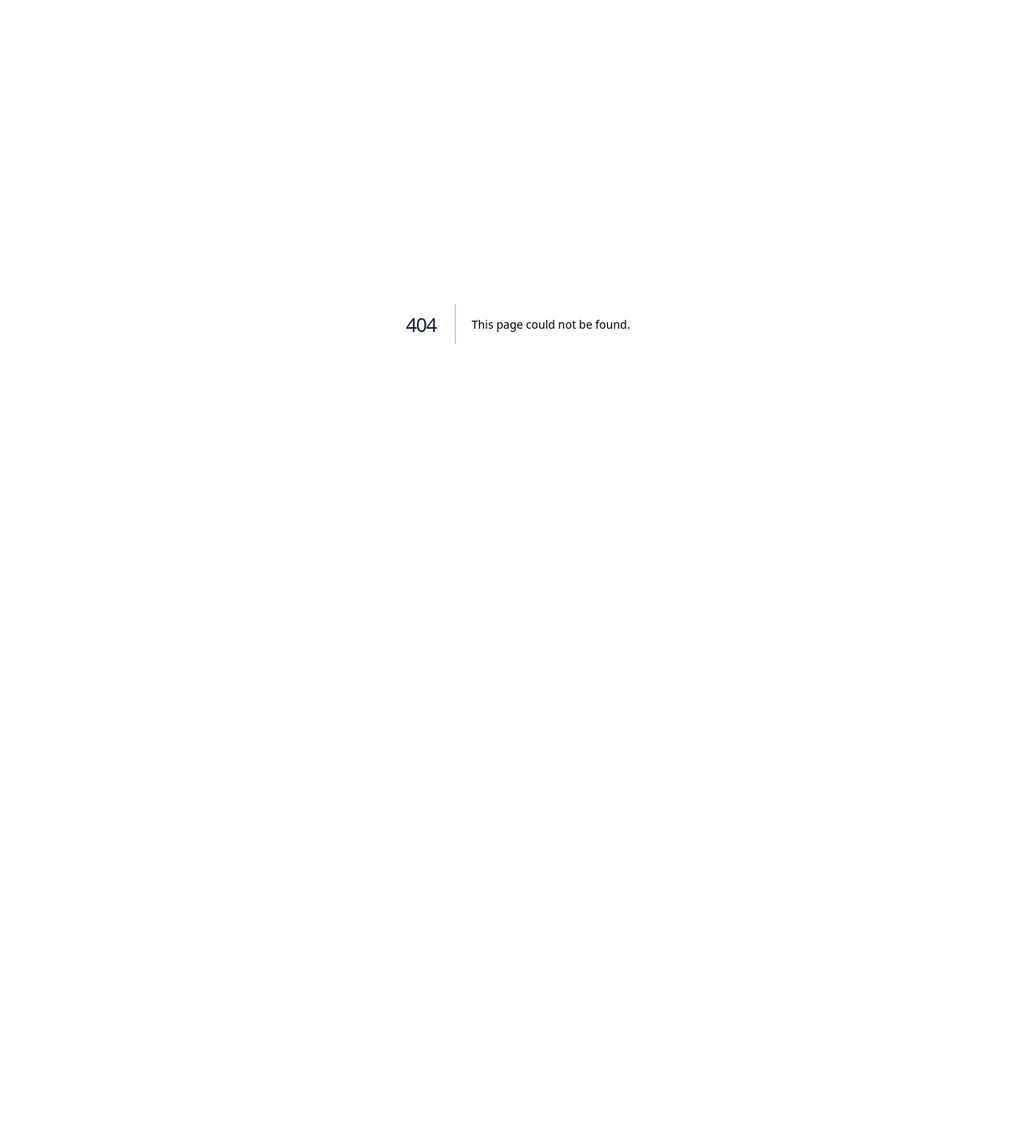
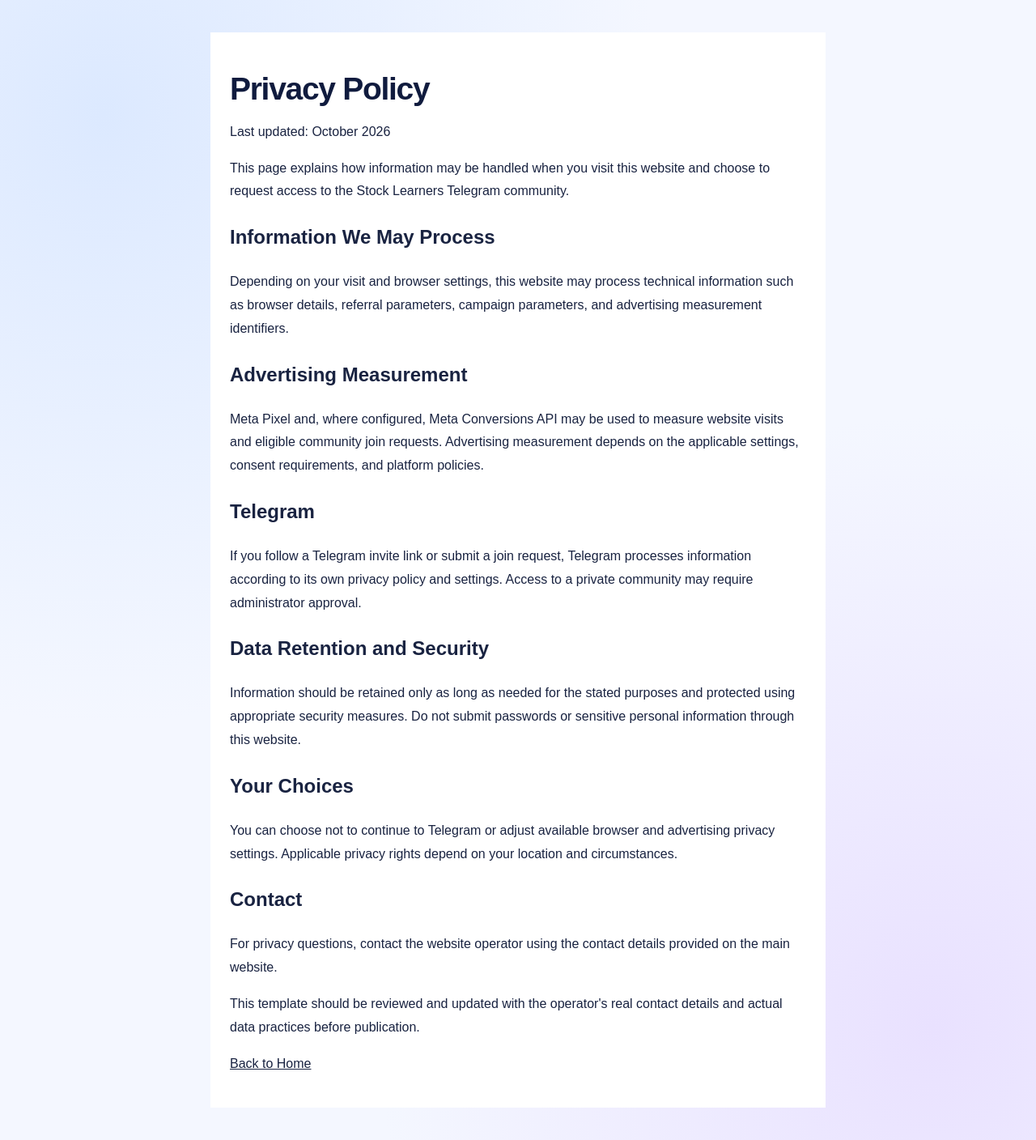
Before and after one commit to gauravsharmashyampura1504-cpu/Gautam-jha-we, a Next.js app: page /privacy in a window 1280 px wide. Before the commit this address had no page. Shown: the whole page at 81% size. Before the commit the page ends 800 px from the top, so only its background shows below. Built offline with nearby package versions, Linux system fonts and the light colour scheme.

Commit message:
Create page.tsx

```diff
--- /dev/null
+++ b/app/privacy/page.tsx
@@ -0,0 +1,75 @@
+
+export default function PrivacyPolicy() {
+  return (
+    <main style={{
+      maxWidth: 760,
+      margin: "40px auto",
+      padding: "24px",
+      fontFamily: "Arial, sans-serif",
+      lineHeight: 1.8,
+      color: "#192341",
+      background: "#fff"
+    }}>
+      <h1>Privacy Policy</h1>
+      <p>Last updated: October 2026</p>
+
+      <p>
+        This page explains how information may be handled when you visit
+        this website and choose to request access to the Stock Learners
+        Telegram community.
+      </p>
+
+      <h2>Information We May Process</h2>
+      <p>
+        Depending on your visit and browser settings, this website may
+        process technical information such as browser details, referral
+        parameters, campaign parameters, and advertising measurement
+        identifiers.
+      </p>
+
+      <h2>Advertising Measurement</h2>
+      <p>
+        Meta Pixel and, where configured, Meta Conversions API may be
+        used to measure website visits and eligible community join
+        requests. Advertising measurement depends on the applicable
+        settings, consent requirements, and platform policies.
+      </p>
+
+      <h2>Telegram</h2>
+      <p>
+        If you follow a Telegram invite link or submit a join request,
+        Telegram processes information according to its own privacy
+        policy and settings. Access to a private community may require
+        administrator approval.
+      </p>
+
+      <h2>Data Retention and Security</h2>
+      <p>
+        Information should be retained only as long as needed for the
+        stated purposes and protected using appropriate security
+        measures. Do not submit passwords or sensitive personal
+        information through this website.
+      </p>
+
+      <h2>Your Choices</h2>
+      <p>
+        You can choose not to continue to Telegram or adjust available
+        browser and advertising privacy settings. Applicable privacy
+        rights depend on your location and circumstances.
+      </p>
+
+      <h2>Contact</h2>
+      <p>
+        For privacy questions, contact the website operator using the
+        contact details provided on the main website.
+      </p>
+
+      <p>
+        This template should be reviewed and updated with the operator's
+        real contact details and actual data practices before publication.
+      </p>
+
+      <p><a href="/">Back to Home</a></p>
+    </main>
+  );
+}
```
